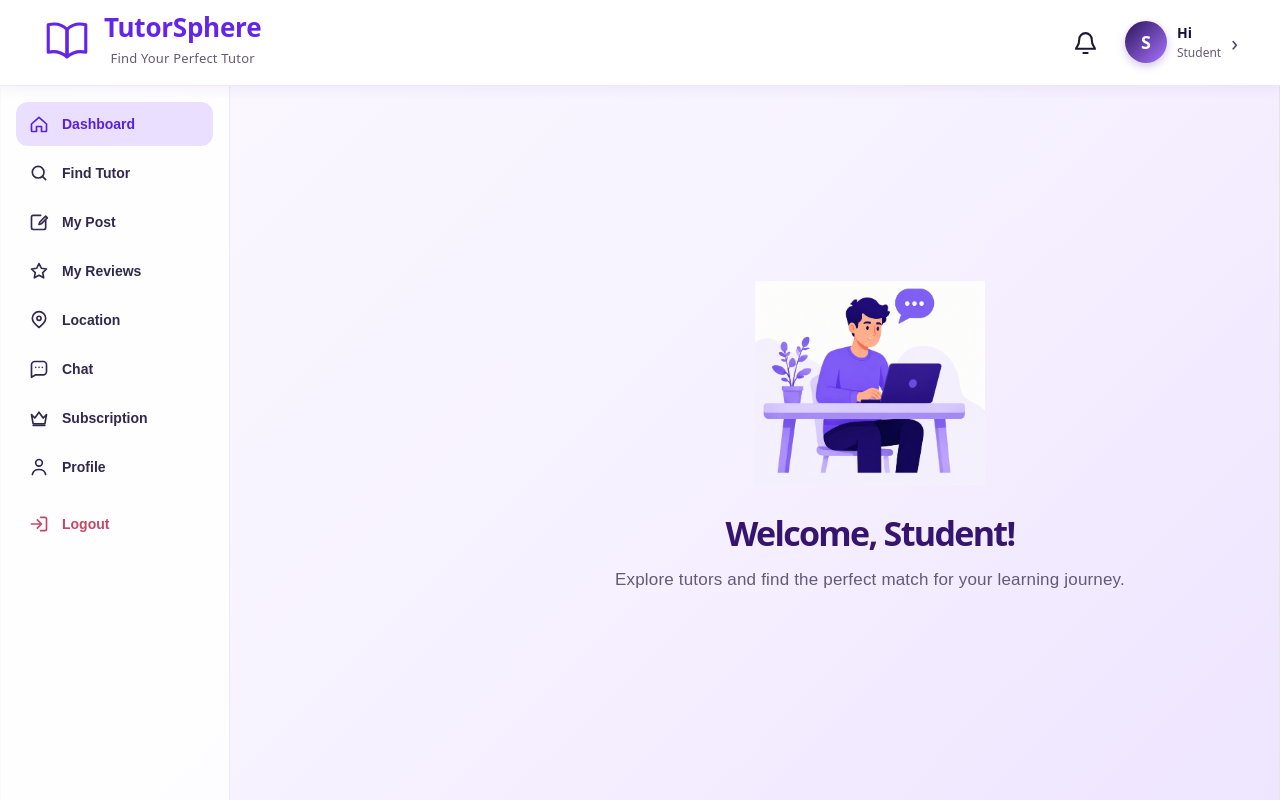
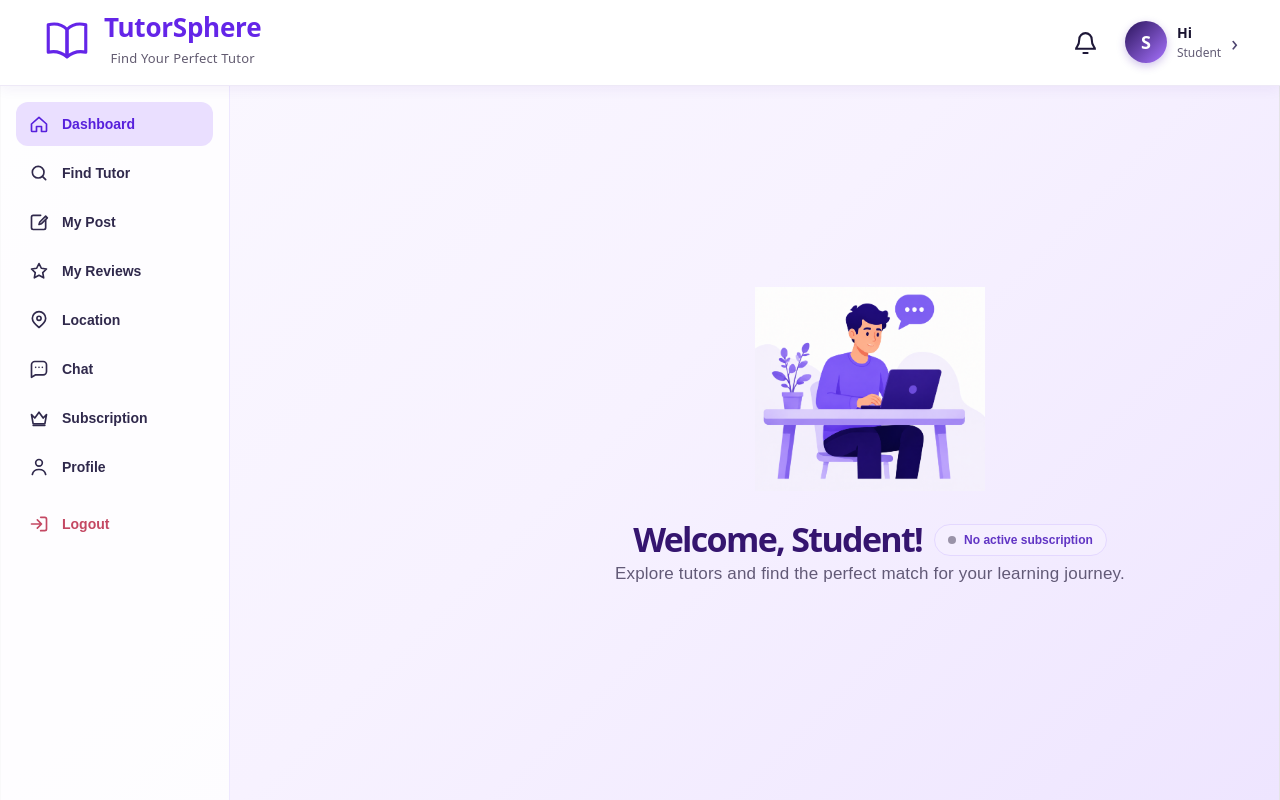
Before and after one commit to afra012/TutorSphere, a React app in the folder frontend/: page /student-dashboard in a window 1280 px wide. Shown: the top 800 px of the page. Built offline with nearby package versions, Linux system fonts and the light colour scheme; no server answers; the HTML template or start-up script is replaced by a standard one.

Commit message:
update student dashboard

```diff
--- a/frontend/src/pages/StudentDashboard/StudentDashboard.jsx
+++ b/frontend/src/pages/StudentDashboard/StudentDashboard.jsx
@@ -1,30 +1,45 @@
+import { useEffect, useState } from "react";
 import { useNavigate } from "react-router-dom";
-
+import api from "../../api/axios";
 import DashboardSidebar from "../../components/Dashboard/DashboardSidebar";
 import studentJobImage from "../../assets/student-job.png";
+import "./StudentDashboard.css";
 
-import "./StudentDashboard.css";
+function getCurrentUser() {
+  try {
+    return JSON.parse(localStorage.getItem("currentUser") || "null");
+  } catch {
+    return null;
+  }
+}
 
 export default function StudentDashboard() {
   const navigate = useNavigate();
+  const user = getCurrentUser();
+  const [subscription, setSubscription] = useState(null);
+
+  useEffect(() => {
+    api.get("/subscriptions/current")
+      .then((response) => setSubscription(response.data?.subscription || null))
+      .catch(() => setSubscription(null));
+  }, []);
+
+  const hasActiveSubscription = subscription?.status === "active";
 
   return (
     <main className="student-dashboard-page">
       <DashboardSidebar />
-
       <section className="student-dashboard-content">
         <div className="student-empty-state">
-          <img
-            src={studentJobImage}
-            alt="Student dashboard"
-            className="student-empty-image"
-          />
-
-          <h1>Welcome, Student!</h1>
-
-          <p>
-            Explore tutors and find the perfect match for your learning journey.
-          </p>
+          <img src={studentJobImage} alt="Student dashboard" className="student-empty-image" />
+          <div className="student-welcome-row">
+            <h1>Welcome, {user?.name?.split(" ")[0] || "Student"}!</h1>
+            <button type="button" className="dashboard-subscription-badge" onClick={() => navigate("/subscription")}>
+              <span className={hasActiveSubscription ? "subscription-indicator is-active" : "subscription-indicator"} />
+              {hasActiveSubscription ? `${subscription.plan?.name || "Active"} plan` : "No active subscription"}
+            </button>
+          </div>
+          <p>Explore tutors and find the perfect match for your learning journey.</p>
         </div>
       </section>
     </main>
```
